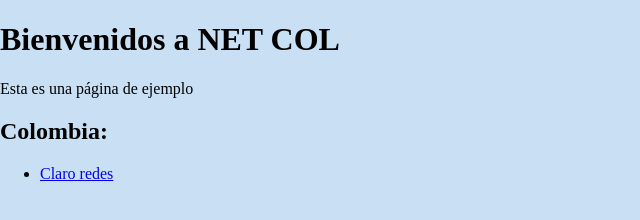
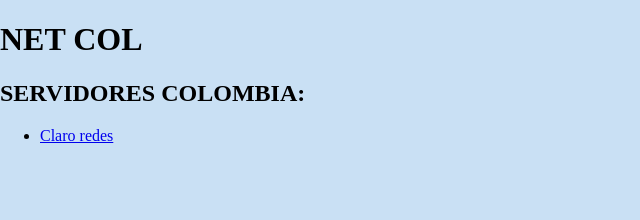
Before and after one commit to Cerebrocol/Cerebrocol.github.io, a plain HTML site: page index.html in a window 1280 px wide. Shown: the whole page, without its empty margins (0-640 px from the left). Drawn offline with Linux system fonts and the light colour scheme.

Commit message:
Create index.html

```diff
--- a/index.html
+++ b/index.html
@@ -5,11 +5,10 @@
     <link rel="stylesheet" href="style.css">
   </head>
   <body>
-    <h1>Bienvenidos a NET COL</h1>
-    <p>Esta es una página de ejemplo</p>
+    <h1 id="netcol">NET COL</h1>
   </body>
 </html>
-<h2>Colombia:</h2>
+<h2>SERVIDORES COLOMBIA:</h2>
 <ul>
   <li><a href="https://wa.me/+573245402325">Claro redes</a></li>
 </ul>
```
